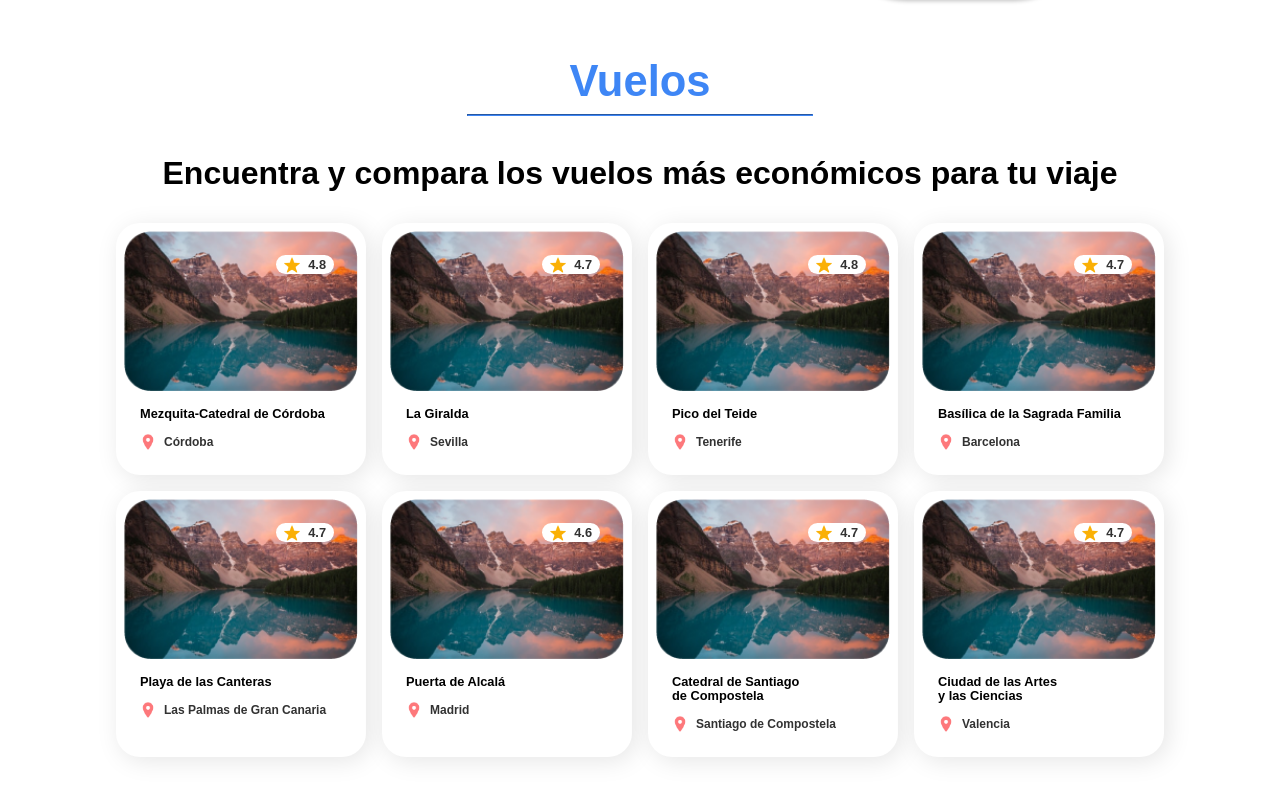
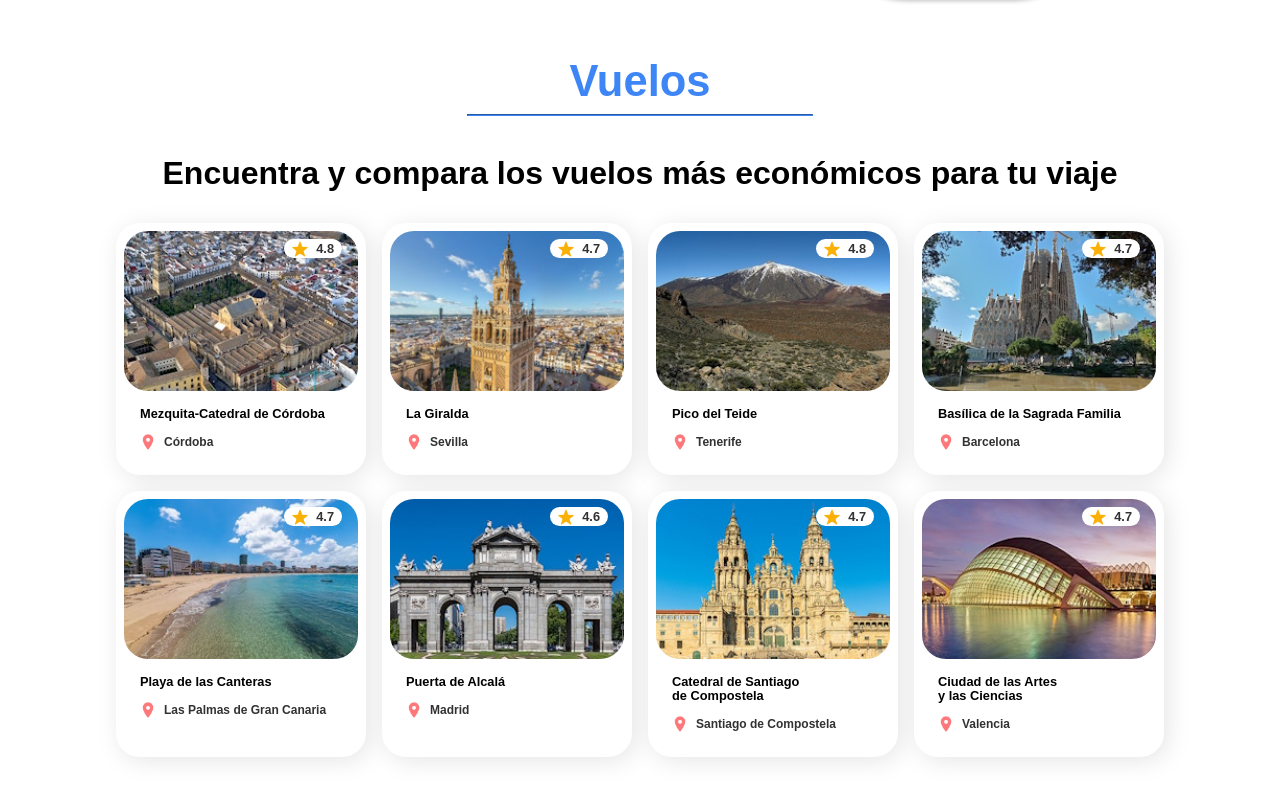
Before and after one commit to Conce131/ducktrip, a website built with Vite: page src/index.html in a window 1280 px wide. Shown: the part 1892-2692 px from the top of the page. Built offline with nearby package versions, Linux system fonts and the light colour scheme; files whose address does not match are found by name.

Commit message:
Added the images of section 3 and fixed some bugs in the landing page
HTML and CSS of section 3 edited

```diff
--- a/src/index.html
+++ b/src/index.html
@@ -101,10 +101,7 @@
             <i class="score-icon"></i>
             <span class="score-text">4.8</span>
           </div>
-          <img
-            class="card-image"
-            src="./assets/images/unsplash_DlkF4-dbCOU.png"
-          />
+          <img class="card-image" src="./assets/images/section3_cordoba.jpg" />
           <div class="card-info">
             <h4 class="info-title">Mezquita-Catedral de Córdoba</h4>
             <div class="info-location">
@@ -119,10 +116,7 @@
             <i class="score-icon"></i>
             <span class="score-text">4.7</span>
           </div>
-          <img
-            class="card-image"
-            src="./assets/images/unsplash_DlkF4-dbCOU.png"
-          />
+          <img class="card-image" src="./assets/images/section3_sevilla.jpg" />
           <div class="card-info">
             <h4 class="info-title">La Giralda</h4>
             <div class="info-location">
@@ -137,10 +131,7 @@
             <i class="score-icon"></i>
             <span class="score-text">4.8</span>
           </div>
-          <img
-            class="card-image"
-            src="./assets/images/unsplash_DlkF4-dbCOU.png"
-          />
+          <img class="card-image" src="./assets/images/section3_tenerife.jpg" />
           <div class="card-info">
             <h4 class="info-title">Pico del Teide</h4>
             <div class="info-location">
@@ -157,7 +148,7 @@
           </div>
           <img
             class="card-image"
-            src="./assets/images/unsplash_DlkF4-dbCOU.png"
+            src="./assets/images/section3_barcelona.jpg"
           />
           <div class="card-info">
             <h4 class="info-title">Basílica de la Sagrada Familia</h4>
@@ -173,10 +164,7 @@
             <i class="score-icon"></i>
             <span class="score-text">4.7</span>
           </div>
-          <img
-            class="card-image"
-            src="./assets/images/unsplash_DlkF4-dbCOU.png"
-          />
+          <img class="card-image" src="./assets/images/section3_palma.jpg" />
           <div class="card-info">
             <h4 class="info-title">Playa de las Canteras</h4>
             <div class="info-location">
@@ -191,10 +179,7 @@
             <i class="score-icon"></i>
             <span class="score-text">4.6</span>
           </div>
-          <img
-            class="card-image"
-            src="./assets/images/unsplash_DlkF4-dbCOU.png"
-          />
+          <img class="card-image" src="./assets/images/section3_madrid.jpg" />
           <div class="card-info">
             <h4 class="info-title">Puerta de Alcalá</h4>
             <div class="info-location">
@@ -209,10 +194,7 @@
             <i class="score-icon"></i>
             <span class="score-text">4.7</span>
           </div>
-          <img
-            class="card-image"
-            src="./assets/images/unsplash_DlkF4-dbCOU.png"
-          />
+          <img class="card-image" src="./assets/images/section3_santiago.jpg" />
           <div class="card-info">
             <h4 class="info-title">Catedral de Santiago de Compostela</h4>
             <div class="info-location">
@@ -227,10 +209,7 @@
             <i class="score-icon"></i>
             <span class="score-text">4.7</span>
           </div>
-          <img
-            class="card-image"
-            src="./assets/images/unsplash_DlkF4-dbCOU.png"
-          />
+          <img class="card-image" src="./assets/images/section3_valencia.jpg" />
           <div class="card-info">
             <h4 class="info-title">Ciudad de las Artes y las Ciencias</h4>
             <div class="info-location">
--- a/src/styles/index.css
+++ b/src/styles/index.css
@@ -229,7 +229,7 @@ nav h1 {
   background-color: #fff;
   border-radius: 75px;
   display: flex;
-  background-image: url("./assets/photo_1.jpg");
+  background-image: url("../assets/images/section2_image2.jpg");
   background-position: center;
   background-size: cover;
   box-shadow: 0 4px 4px 3px rgb(0 0 0 / 25%);
@@ -303,7 +303,7 @@ nav h1 {
 }
 
 .section1-container {
-  background: url("/assets/Stella_Maris_Exterior.webp");
+  background: url("../assets/images/section1_image1.webp");
   background-size: cover;
   background-position: center;
   width: 100%;
@@ -358,9 +358,9 @@ nav h1 {
 
 .card-score {
   position: absolute;
-  right: 2rem;
+  right: 1.5rem;
   left: auto;
-  top: 2rem;
+  top: 1rem;
   background-color: white;
   border-radius: 1rem;
   padding: 0 0.5rem;
@@ -370,6 +370,7 @@ nav h1 {
 }
 
 .card-image {
+  border-radius: 1.5rem;
   width: 100%;
 }
 
```
Also changed, not shown: src/assets/5ada86f9ccbea649b27b8af5f65558b9.png (deleted), src/assets/Stella_Maris_Exterior.webp (deleted), src/assets/icons8-lupa-240.png (deleted), src/assets/images/section3_barcelona.jpg (added), src/assets/images/section3_cordoba.jpg (added), src/assets/images/section3_madrid.jpg (added), src/assets/images/section3_palma.jpg (added), src/assets/images/section3_santiago.jpg (added), src/assets/images/section3_sevilla.jpg (added), src/assets/images/section3_tenerife.jpg (added), src/assets/images/section3_valencia.jpg (added), src/assets/images/unsplash_DlkF4-dbCOU.png (deleted), src/assets/photo_1.jpg (deleted), 1 other file.
